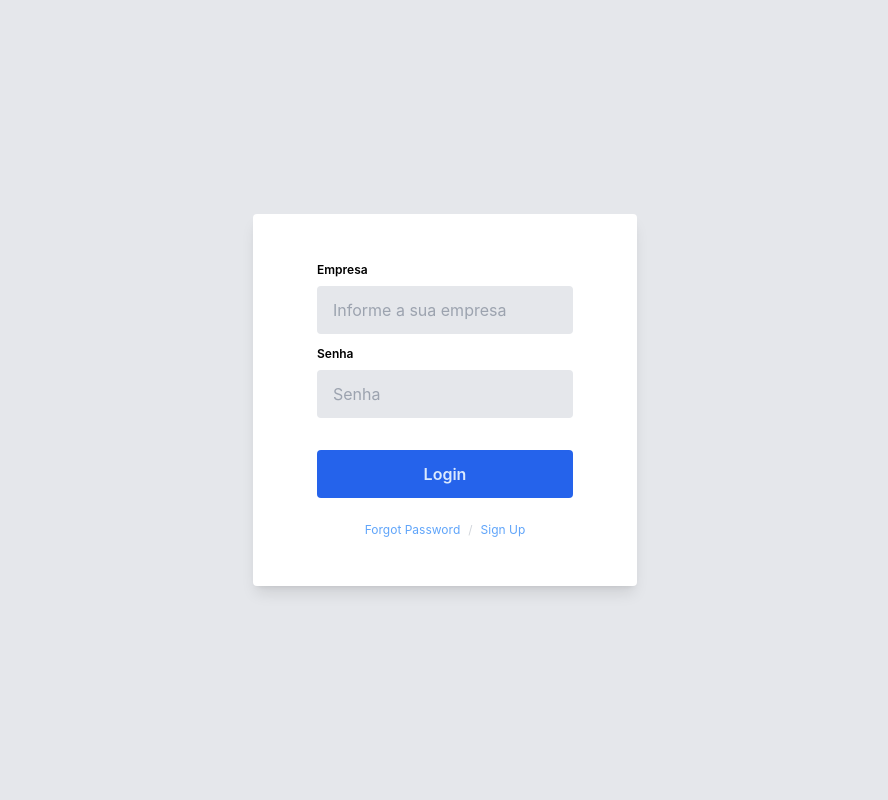
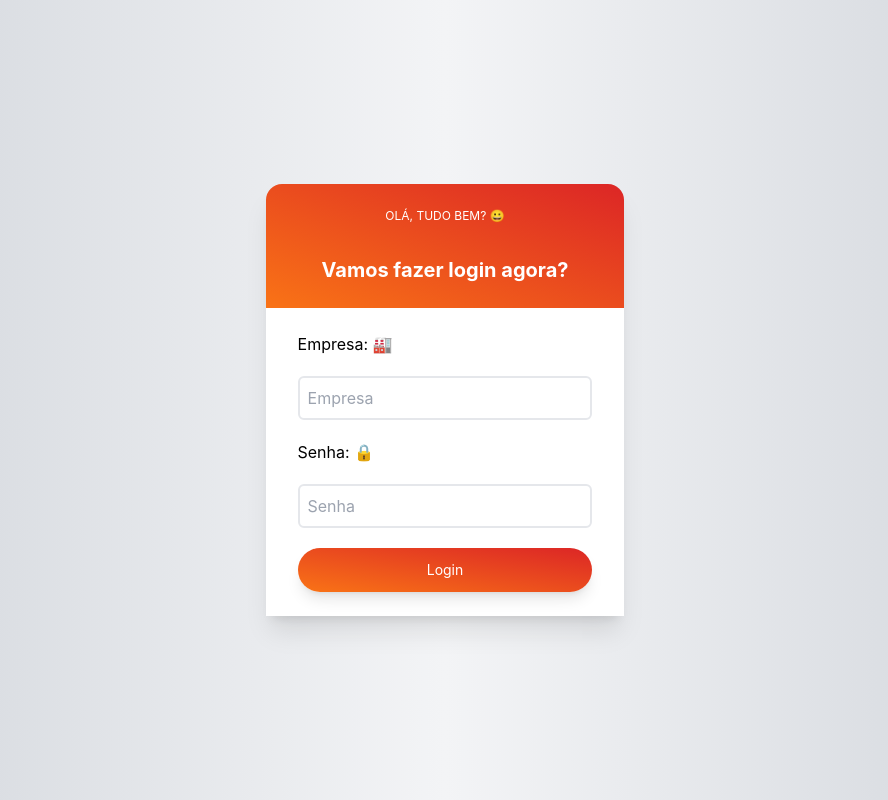
Before and after one commit to HugoSouza10/amigodebancada, a React (Create React App) app in the folder front-end/: page /Login in a window 1280 px wide. Shown: the whole page, without its empty margins (195-1083 px from the left). Built offline with nearby package versions, Linux system fonts and the light colour scheme.

Commit message:
Estilização login

```diff
--- a/front-end/src/Pages/Login.tsx
+++ b/front-end/src/Pages/Login.tsx
@@ -1,20 +1,22 @@
 export const Login = () => {
     return (
        <>
-        <div className="container flex justify-center items-center mx-auto bg-gray-200 w-full max-w-full h-screen">
-            <form className="flex flex-col w-96 justify-center items-center  bg-white rounded shadow-lg p-12">
-                <label className="font-semibold self-start px-4 text-xs">Empresa</label>
-                <input className="h-12 px-4 w-64 bg-gray-200 mt-2 rounded focus:outline-none focus:ring-2" placeholder="Informe a sua empresa" type="text"></input>
-                <label className="font-semibold text-xs mt-3 self-start px-4">Senha</label>
-                <input className="flex items-center h-12 px-4 w-64 bg-gray-200 mt-2 rounded focus:outline-none focus:ring-2" type="password" placeholder="Senha"></input>
-                <button className=" h-12  w-64 bg-blue-600 mt-8 rounded font-semibold text-blue-100 hover:bg-blue-700">Login</button>
-
-                <div className="flex mt-6 justify-center text-xs">
-                    <a className="text-blue-400 hover:text-blue-500" href="#">Forgot Password</a>
-                    <span className="mx-2 text-gray-300">/</span>
-                    <a className="text-blue-400 hover:text-blue-500" href="#">Sign Up</a>
-		        </div>
-            </form>
+        <div className="min-h-screen min-w-screen flex items-center justify-center bg-gradient-to-r from-gray-300 via-gray-100 to-gray-300">
+            <div className="flex flex-col shadow-xl">
+                <div className="py-6 px-14 bg-gradient-to-tr from-orange-500 to-red-600 rounded-tl-2xl rounded-tr-2xl text-center space-y-8">
+                <h2 className="text-white text-xs uppercase">Olá, tudo bem? 😀</h2>
+                <h4 className="text-white text-center font-bold text-xl">
+                    Vamos fazer login agora?
+                </h4>
+                </div>
+                <div className="flex flex-col py-6 px-8 space-y-5 bg-white">
+                <label>Empresa: 🏭 </label>
+                <input type="text" placeholder="Empresa" className="px-2 py-2 border-2 rounded-md border-gray-200 focus:outline-none focus:border-orange-500 ease-in duration-300" />
+                <label>Senha: 🔒</label>
+                <input type="password" placeholder="Senha" className="px-2 py-2 border-2 rounded-md border-gray-200 focus:outline-none focus:border-orange-500 ease-in duration-300" />
+                <button className="w-full py-3 bg-gradient-to-tr from-orange-500 to-red-600 text-white rounded-full text-sm focus:outline-none focus:border-transparent shadow-lg">Login </button>
+                </div>
+            </div>
         </div>
 
        </>
```
